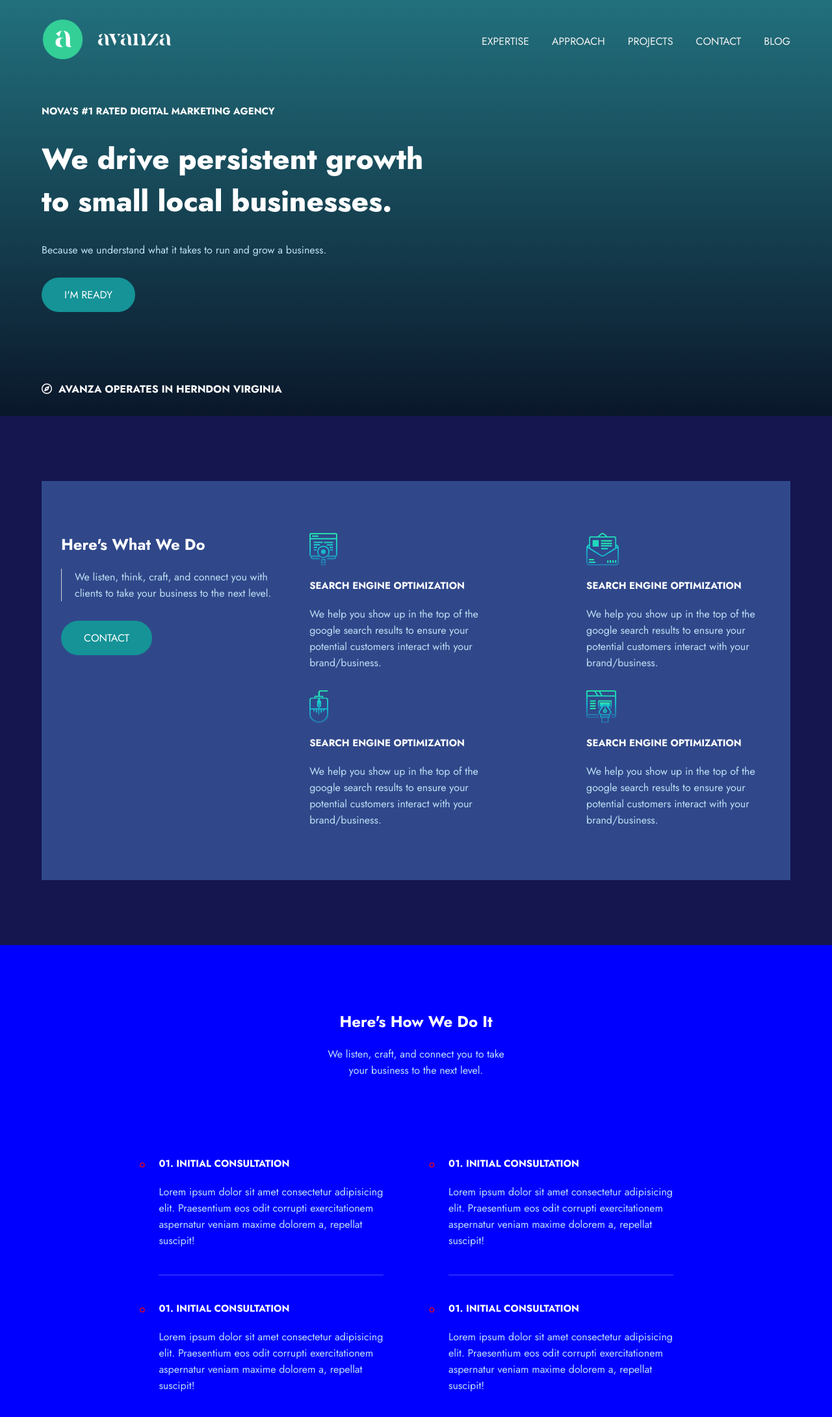
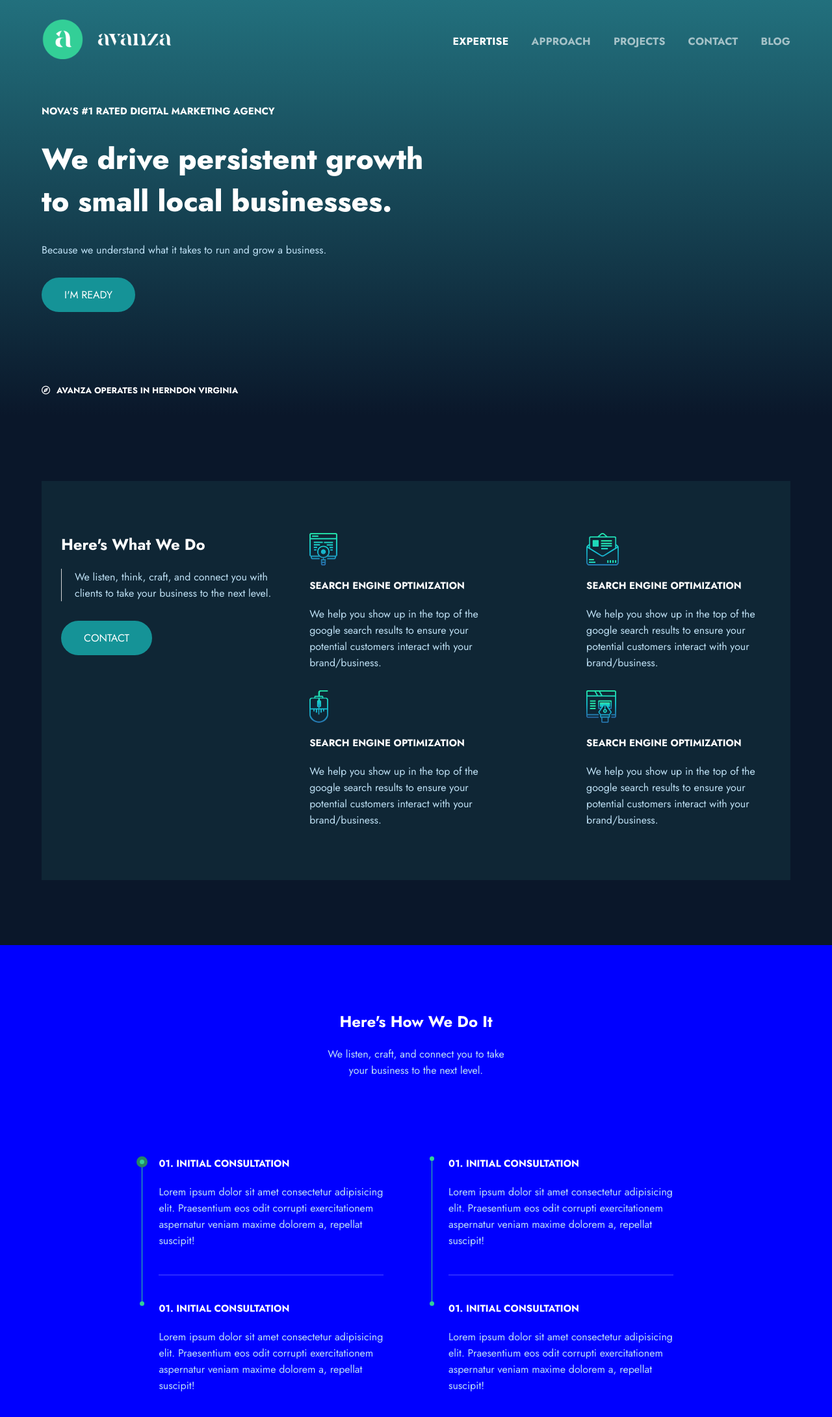
Before and after one commit to itacamba/avanza_v2, a React (Create React App) app: page / in a window 1280 px wide. Shown: the top 2180 px of the page at 65% size. Built offline with nearby package versions, Linux system fonts and the light colour scheme.

Commit message:
added timeline to 'approach' section', working for desktop

```diff
--- a/src/App.css
+++ b/src/App.css
@@ -23,7 +23,10 @@ h3{
   font-weight: 700;
   font-size: 15px;
 }
-
+h4{
+  font-weight: 700;
+  font-size: 13px;
+}
 .vertical-gradient{
   width: 100%;
   background: rgb(10,23,42);
--- a/src/Navigation.css
+++ b/src/Navigation.css
@@ -14,6 +14,12 @@
 .nav a{
     padding-left: 35px;
     cursor: pointer;
+    font-weight: 700;
+    color: rgba(255,255,255,.6);
+    letter-spacing: .2px;
+}
+.nav a.active{
+    color: #fff;
 }
 .menu-icon{
     width: 35px;
--- a/src/Navigation.js
+++ b/src/Navigation.js
@@ -42,6 +42,7 @@ const Navigation = () => {
                     spy={true}
                     smooth={true}
                     duration={500}
+
                 >EXPERTISE</Link>
                 <Link
                     activeClass="active"
@@ -92,6 +93,7 @@ const Navigation = () => {
                     spy={true}
                     smooth={true}
                     duration={500}
+                    className="active"
                 >EXPERTISE</Link>
                 <Link
                     activeClass="active"
--- a/src/components/Approach.js
+++ b/src/components/Approach.js
@@ -8,7 +8,8 @@ const Approach = () => {
             <p>We listen, craft, and connect you to take your business to the next level.</p>
             <div className="two-column-row">
                 <div className="column">
-                    <div className="card">
+                    <div className="card active">
+                        <div className="timeline"></div>
                         <h3>01. INITIAL CONSULTATION</h3>
                         <p>
                             Lorem ipsum dolor sit amet consectetur
@@ -29,6 +30,7 @@ const Approach = () => {
                 </div>
                 <div className="column">
                     <div className="card">
+                        <div className="timeline"></div>
                         <h3>01. INITIAL CONSULTATION</h3>
                         <p>
                             Lorem ipsum dolor sit amet consectetur
--- a/src/css/Approach.css
+++ b/src/css/Approach.css
@@ -23,20 +23,37 @@
 #approach .column{
     width: 30%;
 }
-#approach .column:last-child{
-    margin-left: 100px;
-}
 #approach .card{
     padding: 40px 0;
     position: relative;
+}
+#approach .timeline{
+    height: 100%;
+    width: 1px;
+    left: -26px;
+    height: 100%;
+    top: 45px;
+    background-color: #33ce96;
+    position: absolute;
+}
+#approach .column:last-child{
+    margin-left: 100px;
 }
 #approach .column .card:first-child{
     border-bottom: 1px solid rgba(255,255,255,.3);
 }
 #approach .column .card::before{
-    content: "o";
+    content: "";
+    width: 7px;
+    height: 7px;
+    border-radius: 50%;
     position: absolute;
-    left: -30px;
-    color: red;
+    left: -29px;
+    background: #33ce96;
+    z-index: 1;
+}
+#approach .column .card.active::before{
+    border: 5px solid rgb(37, 134, 99);
+    left: -34px;
 
 }
--- a/src/css/Services.css
+++ b/src/css/Services.css
@@ -1,11 +1,11 @@
 #services{
-   background-color: rgb(21, 21, 80);
+   background-color: #0A172A;
    padding-top: 100px;
    padding-bottom: 100px;
    color: #fff;
 }
 .services-content{
-    background-color: rgb(48, 72, 138);
+    background-color: #0f2635;
     display: flex;
     justify-content: space-between;
     padding: 80px 30px;
```
Also changed, not shown: 1 other file (tests, documents, lock files or other folders).
